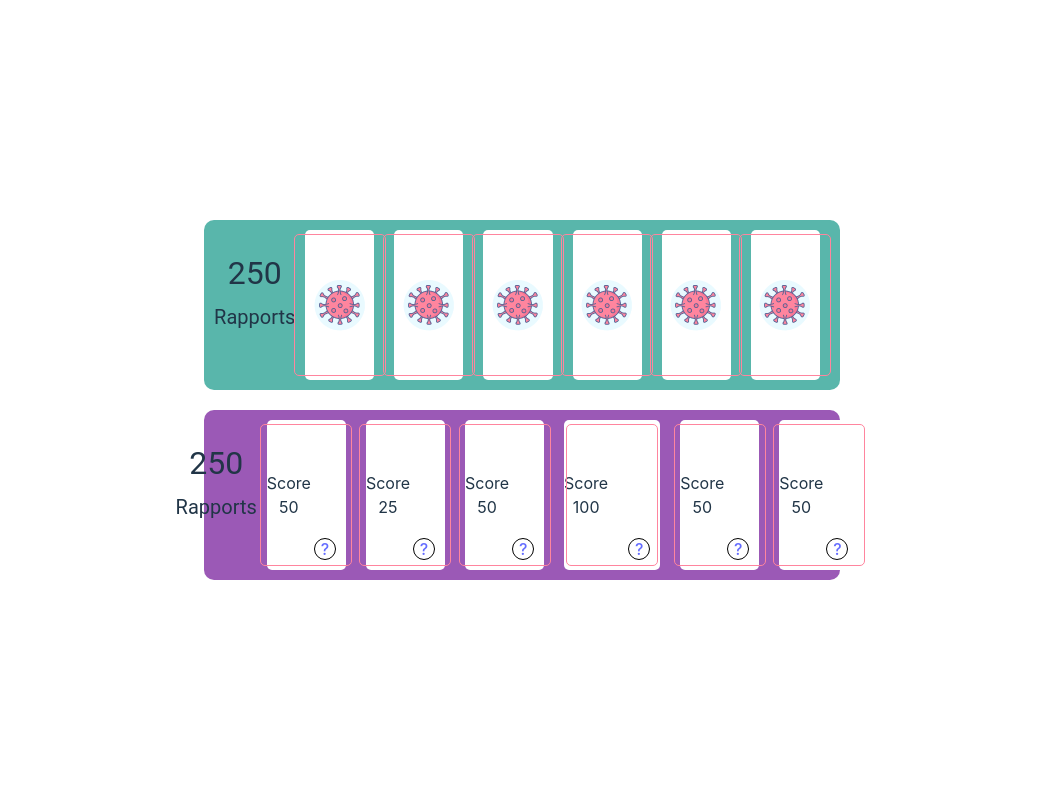
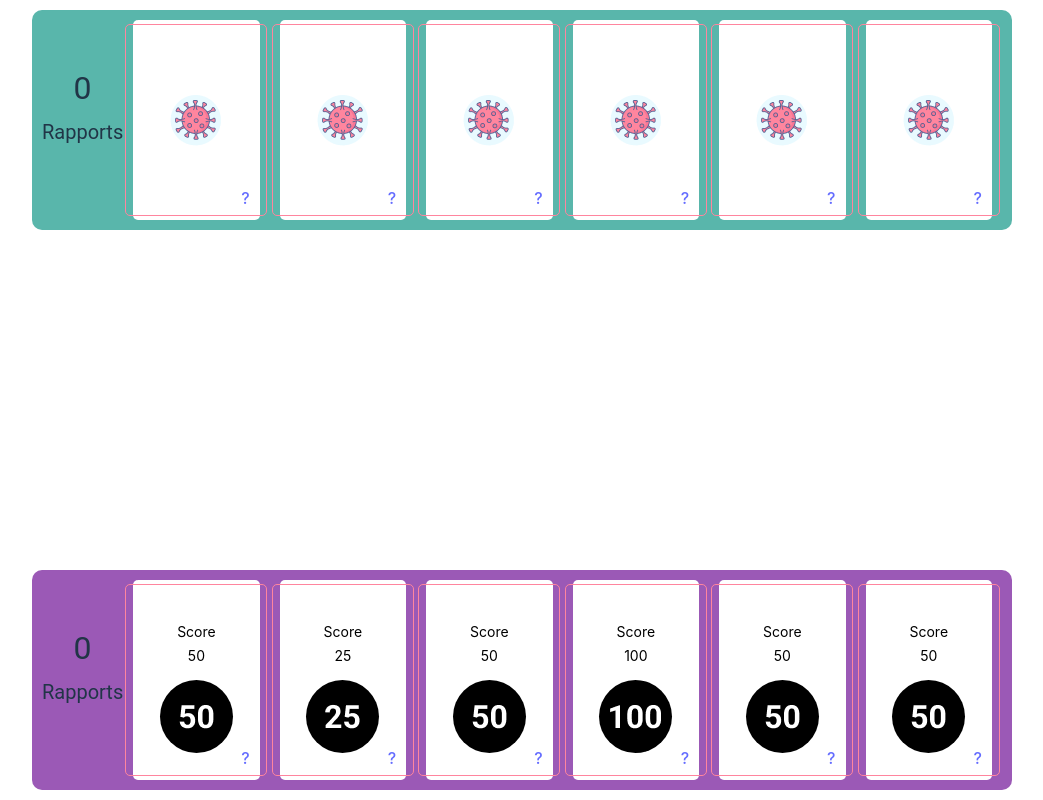
Before and after one commit to Nuit-de-Info-2022-Les-potatoes/site, a React (Vite) app: page / in a window 1280 px wide. Shown: the whole page, without its empty margins (118-1161 px from the left). Built offline with nearby package versions, Linux system fonts and the light colour scheme.

Commit message:
feat: ajout des images sur les cartes
refs: #20

```diff
--- a/src/App.css
+++ b/src/App.css
@@ -1,41 +1,8 @@
 #root {
-  max-width: 1280px;
-  margin: 0 auto;
-  padding: 2rem;
-  text-align: center;
+  height: 100%;
+  width: 100%;
 }
-
-.logo {
-  height: 6em;
-  padding: 1.5em;
-  will-change: filter;
+html,body {
+  height: 100%;
+  width: 100%;
 }
-.logo:hover {
-  filter: drop-shadow(0 0 2em #646cffaa);
-}
-.logo.react:hover {
-  filter: drop-shadow(0 0 2em #61dafbaa);
-}
-
-@keyframes logo-spin {
-  from {
-    transform: rotate(0deg);
-  }
-  to {
-    transform: rotate(360deg);
-  }
-}
-
-@media (prefers-reduced-motion: no-preference) {
-  a:nth-of-type(2) .logo {
-    animation: logo-spin infinite 20s linear;
-  }
-}
-
-.card {
-  padding: 2em;
-}
-
-.read-the-docs {
-  color: #888;
-}
--- a/src/components/BoardComponent.tsx
+++ b/src/components/BoardComponent.tsx
@@ -2,6 +2,7 @@ import HandComponent from "./HandComponent";
 import style from "../../styles/BoardComponent.module.scss"
 import {useAppSelector} from "../store/hook";
 import {Player} from "../Models/Player";
+import {Card} from "../Models/Card";
 
 export default function BoardComponent() {
 
@@ -9,12 +10,22 @@ export default function BoardComponent() {
     const playerAHand = useAppSelector(state => state.game.playerA.hand)
     const playerBHand = useAppSelector(state => state.game.playerB.hand)
 
+    const scorePlayerA = useAppSelector(state => state.game.playerA.score)
+    const scorePlayerB = useAppSelector(state => state.game.playerB.score)
+
+
+
+
+    const selectCard = ( player:Player, card:Card)=>{
+
+    }
+
     return <>
 
         <div className={style.board}>
 
-                <HandComponent cards={playerBHand} color={"#59B6AB"} player={Player.playerB}/>
-                <HandComponent cards={playerAHand} color={"#9B59B6"} player={Player.playerA}/>
+                <HandComponent cards={playerBHand} color={"#59B6AB"} score={scorePlayerB} player={Player.playerB} onSelectCard={x=>selectCard(Player.playerB, x)}/>
+                <HandComponent cards={playerAHand} color={"#9B59B6"} score={scorePlayerA} player={Player.playerA} onSelectCard={x=>selectCard(Player.playerA, x)}/>
 
         </div>
 
--- a/src/components/Card/CardComponent.tsx
+++ b/src/components/Card/CardComponent.tsx
@@ -1,28 +1,48 @@
 import style from "../../../styles/card/cardComponents.module.scss";
 import cardBack from "../../../public/card/card_back.png";
-import {Card} from "../../Models/Card";
+import {BonusCard, Card, JokerCard, MalusCard, ScoreCard} from "../../Models/Card";
 
 
 interface CardComponentProps {
     card: Card,
-    back: boolean
+    back: boolean,
+    onSelectCard: (card:Card) => void
 }
 
-export default function CardComponent({card, back}: CardComponentProps): JSX.Element {
+export default function CardComponent({card, back, onSelectCard}: CardComponentProps): JSX.Element {
+
+    function getCardColor(card:Card) : string {
+        if(card instanceof MalusCard) {
+            return '#D35400';
+        } else if(card instanceof BonusCard) {
+            return '#039800';
+        } else if(card instanceof JokerCard) {
+            return '#F96C06';
+        } else if(card instanceof ScoreCard) {
+            return 'black'
+        }
+
+        return '';
+    }
+
+
     return <>
-        <div className={style.card}>
+        <div className={style.card + " " +(back && style.back)} onClick={()=>onSelectCard(card)}>
 
             {back ? <img src={cardBack} alt={"Image d'un virus"}/> : <>
-                <div>{card.name}</div>
+                <div className={style.rounded}>
+                    <div className={style.cardTitle}>{card.name}</div>
 
-                <img src={'/public/card/' + card.image} alt={"Image d'un virus"}/>
+                    <div style={{background: getCardColor(card)}}>
+                        <img src={'/card/' + card.image} alt={"Image d'un virus"}/>
+                    </div>
 
-                <div className={style.information}>
-                    <a href={""}>?</a>
                 </div>
             </>}
 
-
+            <div className={style.information}>
+                <a href={""}>?</a>
+            </div>
         </div>
     </>
 }
--- a/src/components/HandComponent.tsx
+++ b/src/components/HandComponent.tsx
@@ -6,10 +6,12 @@ import {Player} from "../Models/Player";
 interface HandComponentProps {
     cards: Card[],
     color: string,
-    player: Player
+    player: Player,
+    score : number,
+    onSelectCard: (card:Card) => void,
 }
 
-export default function HandComponent({cards, color, player}: HandComponentProps): JSX.Element {
+export default function HandComponent({cards, color, player, score,onSelectCard}: HandComponentProps): JSX.Element {
 
     return <>
 
@@ -17,12 +19,12 @@ export default function HandComponent({cards, color, player}: HandComponentProps
 
 
             <div className={style.points}>
-                <span>250</span>
+                <span>{score}</span>
                 <p>Rapports</p>
             </div>
 
             {cards.map((x, index) => {
-                return <CardComponent key={index} card={x} back={player == Player.playerB}/>
+                return <CardComponent key={index} card={x} back={player == Player.playerB} onSelectCard={onSelectCard} />
             })}
 
 
--- a/styles/card/cardComponents.module.scss
+++ b/styles/card/cardComponents.module.scss
@@ -1,22 +1,55 @@
 .card {
   position: relative;
-  height: 150px;
-  width: 100px;
+  height: 200px;
+  width: 150px;
   background: white;
   display: flex;
   align-items: center;
   justify-content: center;
   border-radius: 5px;
   margin: 0 10px;
+
+  &:not(.back):hover{
+    transition: transform 0.3s;
+    transform: scale(1.1);
+    cursor: pointer;
+  }
+
   &:after {
     content: ' ';
     white-space: normal;
-    width: 90px;
-    height: 140px;
+    width: 140px;
+    height: 190px;
     position: absolute;
     border: 1px solid #FF859E;
     border-radius: 5px;
   }
+
+  .cardTitle{
+    text-align: center;
+    font-size: 14px;
+  }
+}
+
+.rounded {
+  color: black;
+  display: flex;
+  height: 100%;
+  width: 100%;
+  align-items: center;
+  justify-content: center;
+  flex-direction: column;
+
+  &>div {
+    height: 53px;
+    width: 53px;
+    display: flex;
+    align-items: center;
+    justify-content: center;
+    border-radius: 100%;
+    padding: 10px;
+  }
+
 }
 
 .information {
@@ -24,10 +57,6 @@
   position: absolute;
   bottom: 10px;
   right: 10px;
-  height: 20px;
-  width: 20px;
-  border-radius: 50%;
-  border: 1px solid black;
   display: flex;
   align-items: center;
   justify-content: center;
```
